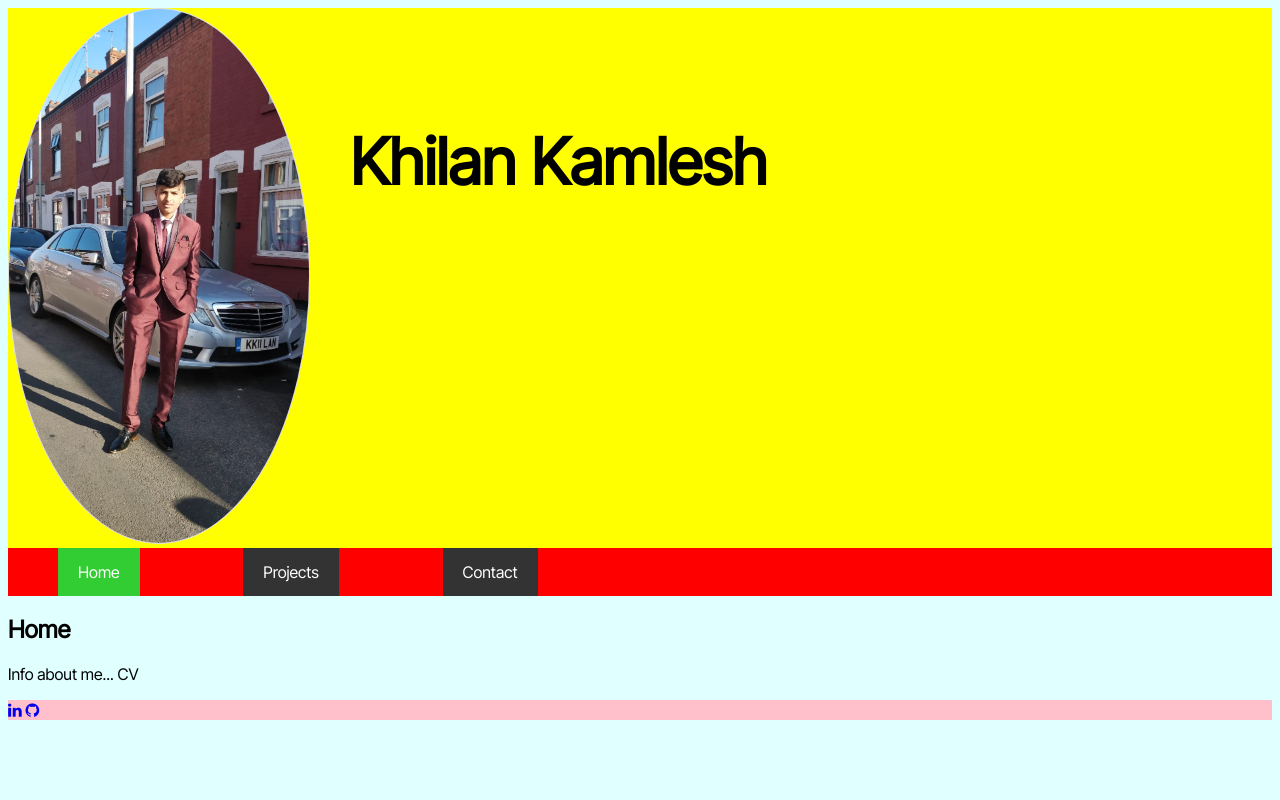
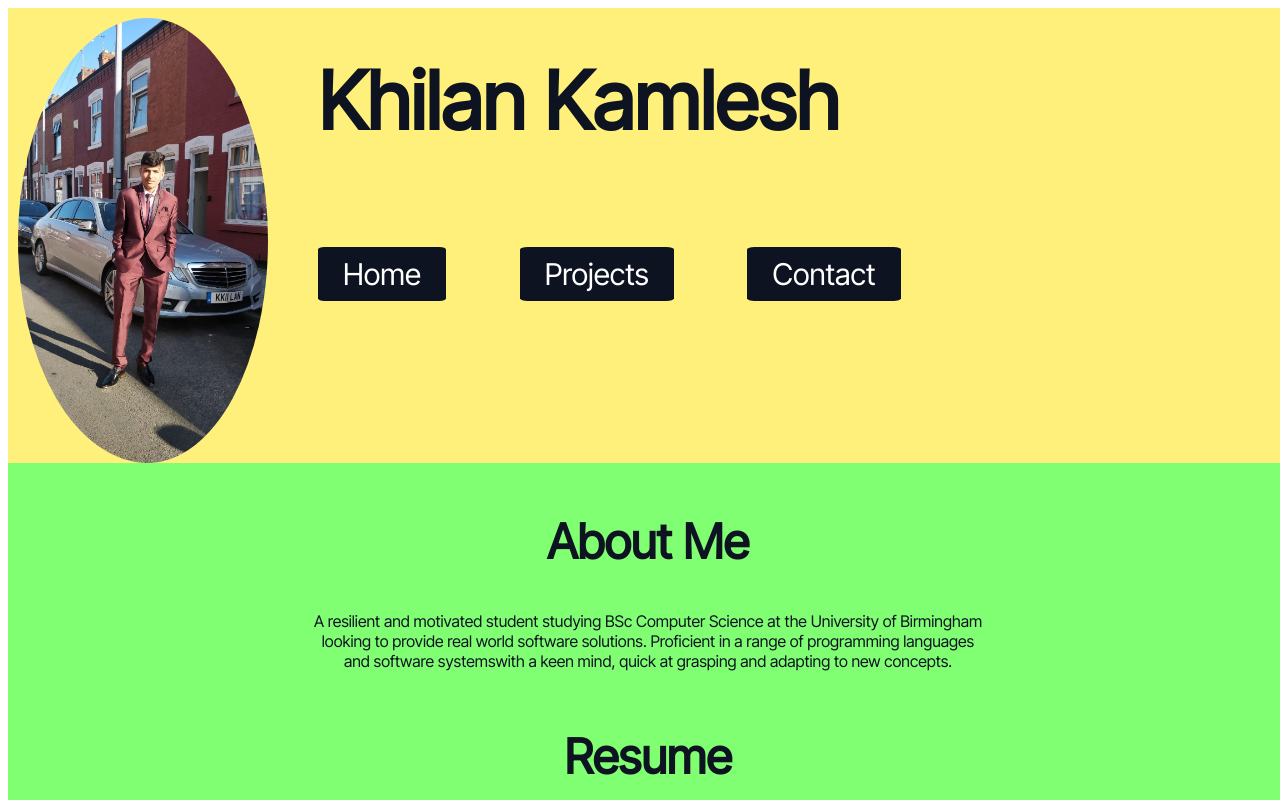
Before and after one commit to khilankamlesh/khilan.uk, a plain HTML site: page index.html in a window 1280 px wide. Shown: the top 800 px of the page. Drawn offline with Linux system fonts and the light colour scheme.

Commit message:
Add files via upload

```diff
--- a/index.html
+++ b/index.html
@@ -2,32 +2,74 @@
 <html>
 <meta charset="UTF-8">
 <meta name ="viewport" content="width=device-width, intial_scale=1">
+<title>My Portfolio</title>
 <link rel="stylesheet" href="styles.css">
-<link rel="stylesheet" href="https://cdnjs.cloudflare.com/ajax/libs/font-awesome/4.6.3/css/font-awesome.min.css">
 <link rel="stylesheet" href="https://fonts.googleapis.com/css?family=Inter+Tight">
+<script src="https://kit.fontawesome.com/4ae8292224.js" crossorigin="anonymous"></script>
 
-<body>
+<div id="container">
+    <div class="wrapper">
         <header>
             <img src="assets/me.jpg" alt="Photo of Khilan Kamlesh">
             <h1 class="name">Khilan Kamlesh</h1>
+            <nav class="nav__links">
+                <ul>
+                    <li><a href="#">Home</a></li>
+                    <li><a href="#projects">Projects</a></li>
+                    <li><a href="#contact">Contact</a></li>
+                </ul>
+            </nav>
         </header>
 
-    <nav>
-        <ul>
-            <li><a href="index.html" class="active">Home</a></li>
-            <li><a href="projects.html">Projects</a></li>
-            <li><a href="contact.html">Contact</a></li>
-        </ul>
-    </nav>
 
+        <main>
+            <div id="about" class="center">
+                <h2>About Me</h2>
+                <p>A resilient and motivated student studying BSc Computer Science at the University of Birmingham <br>
+                    looking to provide real world software solutions. Proficient in a range of programming languages <br>
+                    and software systemswith a keen mind, quick at grasping and adapting to new concepts.</p>
+            </div>
+            <div id="resume" class="center">
+                <h2>Resume</h2>
+                <embed src="/assets/CV.pdf" width="75%" height="500px" type="application/pdf"></embed>
+            </div>
+            <div id="projects">
+                <h2 style="text-align: center;">Projects</h2>
                 <section>
-        <h2 class="wide">Home</h2>
-        <p class="opacity">Info about me... CV</p>
+                    <a href="https://github.com/khilankamlesh/khilan.uk" target="_blank" rel="noopener noreferrer">
+                        <button><h3>Project 1</h3><p>Using HTML & CSS to design my website. Future improvements: Responsive design</p></button>
+                    </a>
+                    <a href="https://github.com/khilankamlesh" target="_blank" rel="noopener noreferrer">
+                        <button><h3>Project 2</h3><p>Testing variable length. One Two Three Four Five Six Seven Eight Nine Ten Eleven Twelve Thirteen</p></button>
+                    </a>
+                    <a href="https://github.com/khilankamlesh" target="_blank" rel="noopener noreferrer">
+                        <button><h3>Project 3</h3><p>Description. Used HTML & CSS to create my portfolio website. Today is the 5th October 2022. How long will the string go</p></button>
+                    </a>
                   </section>
+                  <section>
+                    <a href="https://github.com/khilankamlesh/khilan.uk" target="_blank" rel="noopener noreferrer">
+                        <button>Project 4</button>
+                    </a>
+                    <a href="https://github.com/khilankamlesh/khilan.uk" target="_blank" rel="noopener noreferrer">
+                        <button>Project 5</button>
+                    </a>
+                    <a href="https://github.com/khilankamlesh/khilan.uk" target="_blank" rel="noopener noreferrer">
+                        <button>Project 6</button>
+                    </a>
+                  </section>
+            </div>
+            <div id="contact">
+                <h2 class="center">Contact</h2>
+                <h3><i class="fa-solid fa-location-crosshairs fa-2xl"></i> Leicester, England</h3>
+                <p><i class="fa-solid fa-phone fa-2xl"> +447383517487</i></p>
+                <p><i class="fa-solid fa-envelope fa-2xl">   khilan05@gmail.com</i></p>
+            </div>
+        </main>
 
         <footer>
-        <a href="#"><i class="fa fa-linkedin"></i></a>
-        <a href="#"><i class="fa fa-github"></i></a>
+            <a href="https://www.linkedin.com/in/khilan-kamlesh/" target="_blank" rel="noopener noreferrer"><i class="fa-brands fa-linkedin fa-2xl"></i></a>
+            <a href="https://github.com/khilankamlesh" target="_blank" rel="noopener noreferrer"><i class="fa-brands fa-square-github fa-2xl"></i></a>
         </footer>
-</body>
+    </div>
+</div>
 </html>
--- a/styles.css
+++ b/styles.css
@@ -1,72 +1,165 @@
-/* background colors for clarity */
+#container {
+    width: 100%;
+    height: 100%;
 
-body {
-    background-color: lightcyan;
-    font-family: "Inter Tight", Arial, Arial, Helvetica, sans-serif;
-    max-height: 100%;
-    min-width: 50%;
-    max-width: 100%;
 }
 
-header {
-    background-color: yellow;
-    padding: 0px;
+.wrapper {
+    background: lightblue;
+    width: 100vw;
+    height: 100vh;
+    display: flex;
+    flex-direction: column;
+
+    font-family: "Inter Tight", Arial, Helvetica, sans-serif;
 }
 
+
+.center {
+    text-align: center;
+}
+
+
+header {
+    flex: 1;
+    display: grid;
+    grid-template-columns: [first] auto [line1] auto [last];
+    grid-template-rows: [first-row] 50% [line1-row] 50px [last-row];
+    justify-content: left;
+    background: #FFF07C;
+    padding: 10px;
+    padding-bottom: 0px;
+
+    position: sticky;
+    top: 0;
+}
+
+
 img {
-    background-color: white;
-    display: inline;
-    border: 1px solid #ddd;
+    grid-column-start: first;
+    grid-column-end: line1;
+    grid-row-start: first-row;
+    grid-row-end: last-row;
+
+    width: 250px;
     border-radius: 50%;
-    margin-left: auto;
-    margin-right: auto;
-    width: 300px;
+    padding-right: 10px;
 }
 
 .name {
-    display: inline-block;
-    font-size: 64px;
-    position: absolute;
-    top: 80px;
-    left: 350px;
+    grid-column-start: line1;
+    grid-column-end: last;
+    grid-row-start: first-row;
+    grid-row-end: line1-row;
+    position: relative;
+    left: 40px;
+    top: -20px;
+
+    font-size: 5rem;
+    color: #0D1321;
 }
 
-nav {
-    background-color: red;
+.nav__links {
+    grid-column-start: line1;
+    grid-column-end: last;
+    grid-row-start: line1-row;
+    grid-row-end: last-row;
 }
 
-ul {
-    list-style-type: none;
-    margin: 0;
-    padding: 0;
-    padding-left: 50px;
-    overflow: hidden;
+.nav__links li {
+    display: inline-block;
+    padding-right: 70px;
 }
 
-li {
-    display:inline-block;
-    padding-right: 100px;
+.nav__links li a {
+    padding: 9px 25px;
+    border-radius: 5%;
+    background: #0D1321;
+    font-size: 30px;
+    transition: all 0.3s ease 0s;
 }
 
-li a {
-    display: block;
-    padding: 14px 20px;
-    background-color: #333;
+.nav__links li a:hover {
+    color: #80FF72;
 }
 
-li a:hover {
-    background-color: #04AA6D;
-}
-
-li a:link, a:visited {
+.nav__links li a:link, a:visited {
     color: white;
     text-decoration: none;
 }
 
-.active {
-    background-color: limegreen;
+
+main {
+    background: #80FF72;
+    flex: 2;
+
+    padding: 10px;
+    display: flex;
+    flex-direction: column;
+    flex-wrap: wrap;
+    justify-content: stretch;
+
+    color: #0D1321;
 }
 
+h2 {
+    font-size: 3rem;
+}
+
+#about {
+}
+
+#resume {
+}
+
+#projects {
+}
+
+#projects section {
+    display:flex;
+    flex-direction:row;
+    justify-content: center;
+    width:100%;
+    margin-top: 3rem;
+}
+
+#projects a {
+    width: 20%;
+    padding:1rem;
+    margin:0 1rem;
+    transition:all .5s ease;
+    color:#0D1321;
+    font-size:1.5rem;
+    box-shadow: 20px 38px 34px -26px hsla(0,0%,0%,.2);
+    border-radius: 1rem;
+    border: solid 1px #0D1321;
+}
+
+#projects a:hover {
+    box-shadow:2px 8px 4px -6px hsla(0,0%,0%,.3);
+}
+
+#projects a button {
+
+    align-self:center;
+    background: transparent;
+    outline: none;
+    border: 0;
+}
+
+#projects a button:hover {
+    cursor: pointer;
+}
+
+#contact {
+    padding: 20px;
+    padding-top: 0px;
+    font: Arial;
+}
+
+
 footer {
-    background-color: pink;
+    background: #0D1321;
+    padding: 30px;
+    text-align: center;
 }
```
Also changed, not shown: me.jpg (added), 1 other file. Lines whose indentation alone changed are shown as unchanged.
